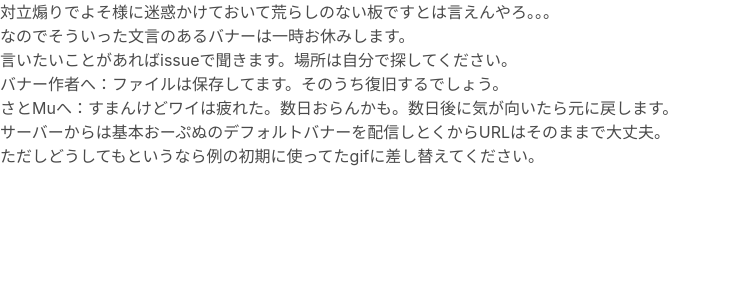
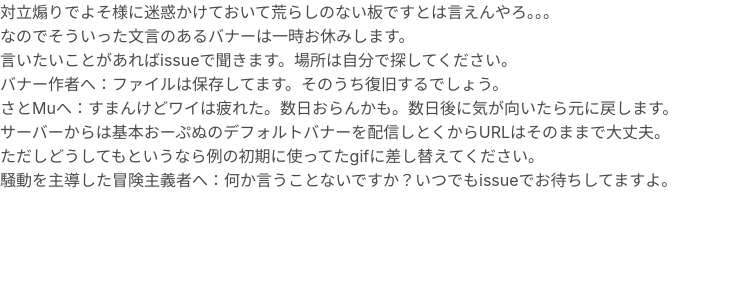
Before and after one commit to Oliver-noah-Jacob/RandomBannerMu, a Flask app: page /gallery in a window 1280 px wide. Shown: the top 300 px of the page, without its empty margins (0-731 px from the left). Run offline with Flask 2, Linux system fonts and the light colour scheme.

Commit message:
update message

```diff
--- a/templates/gallery.html
+++ b/templates/gallery.html
@@ -29,5 +29,6 @@
     さとMuへ：すまんけどワイは疲れた。数日おらんかも。数日後に気が向いたら元に戻します。<br />
     サーバーからは基本おーぷぬのデフォルトバナーを配信しとくからURLはそのままで大丈夫。<br />
     ただしどうしてもというなら例の初期に使ってたgifに差し替えてください。<br />
+    騒動を主導した冒険主義者へ：何か言うことないですか？いつでもissueでお待ちしてますよ。<br />
 </body>
 </html>
```
